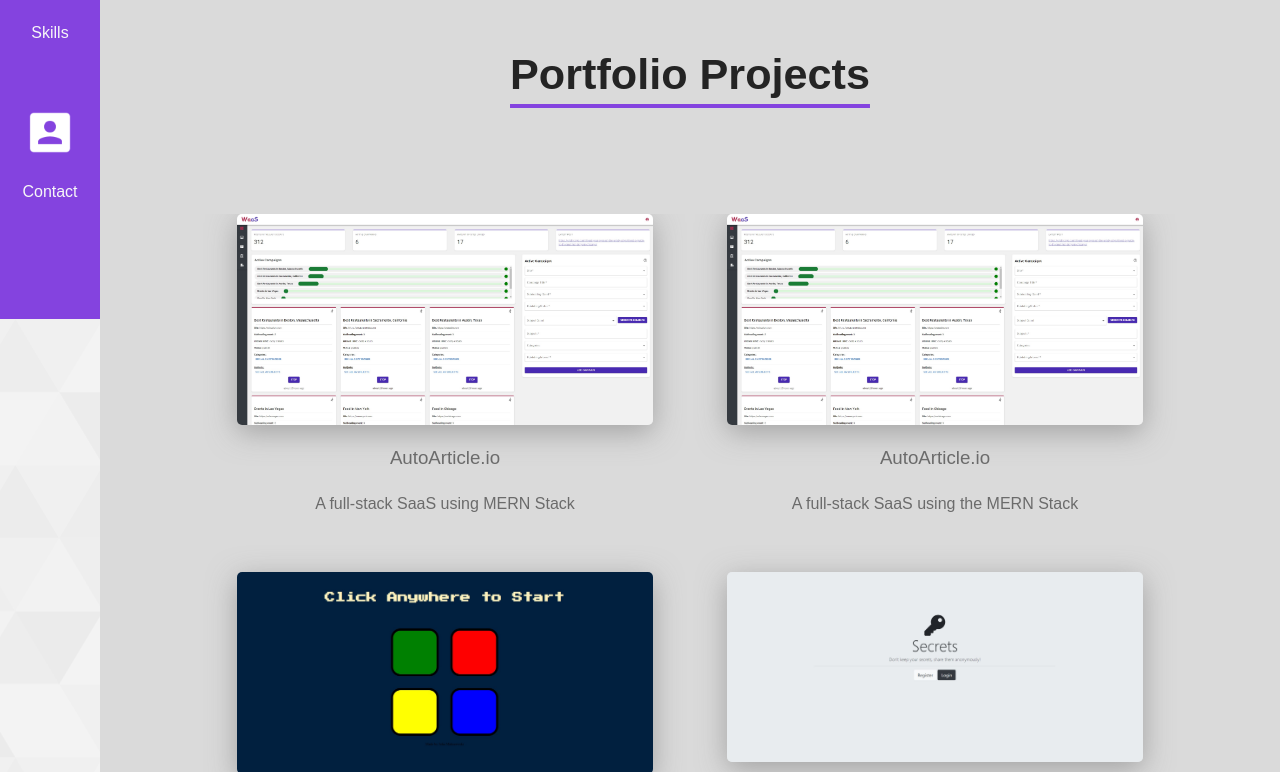
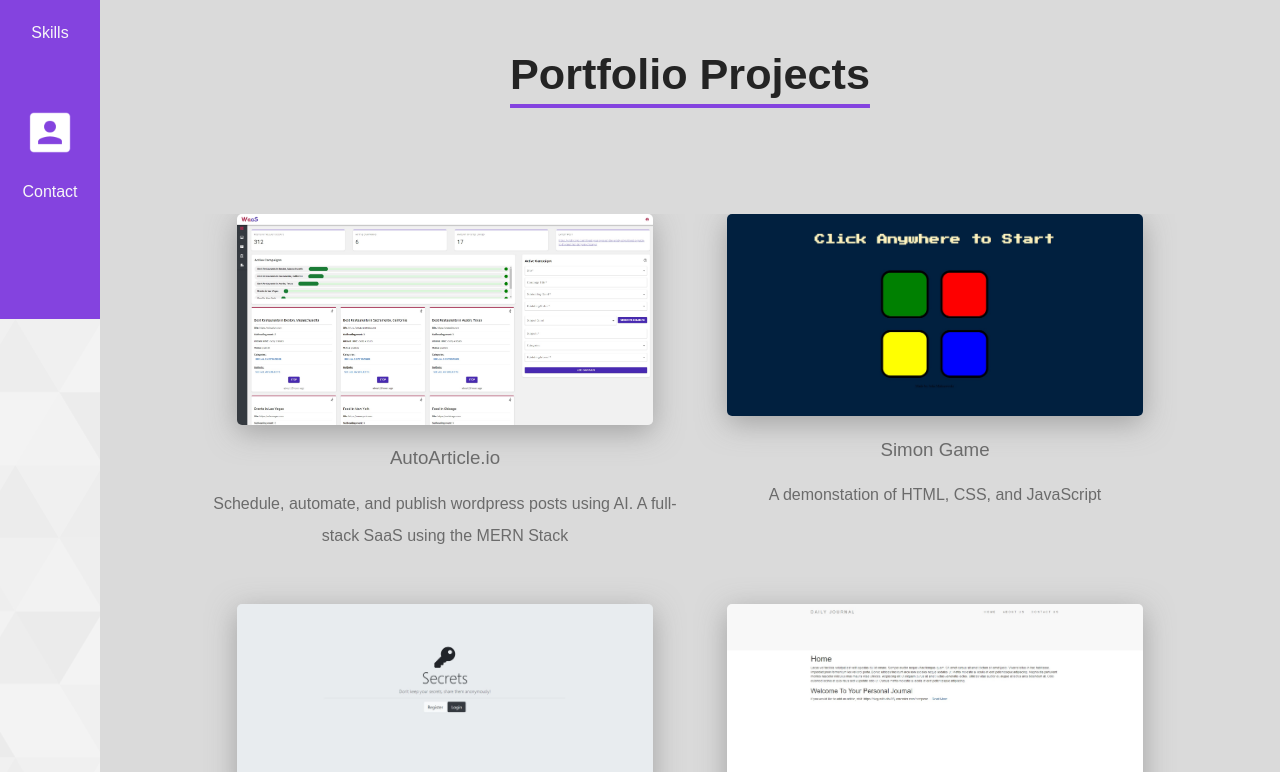
Before and after one commit to Johnmal96/portfolio, a plain HTML site: page index.html in a window 1280 px wide. Shown: the part 481-1253 px from the top of the page. Drawn offline with Linux system fonts and the light colour scheme.

Commit message:
update photo

```diff
--- a/index.html
+++ b/index.html
@@ -91,24 +91,10 @@
                 alt="AutoArticle.io"
               />
               <h3>AutoArticle.io</h3>
-              <p>A full-stack SaaS using MERN Stack</p>
+              <p>Schedule, automate, and publish wordpress posts using AI. A full-stack SaaS using the MERN Stack</p>
             </a>
           </div>
 
-          <div class="flex-child-div">
-            <a
-              href="https://autoarticle.io"
-              target="_blank"
-            >
-              <img
-                class="project-images"
-                src="images/portfolio-AutoArticle.io.jpg"
-                alt="AutoArticle.io"
-              />
-              <h3>AutoArticle.io</h3>
-              <p>A full-stack SaaS using the MERN Stack</p>
-            </a>
-          </div>
           <div class="flex-child-div">
             <a
               href="https://johnmal96.github.io/The-Simon-Game/"
```
Also changed, not shown: 1 other file.
